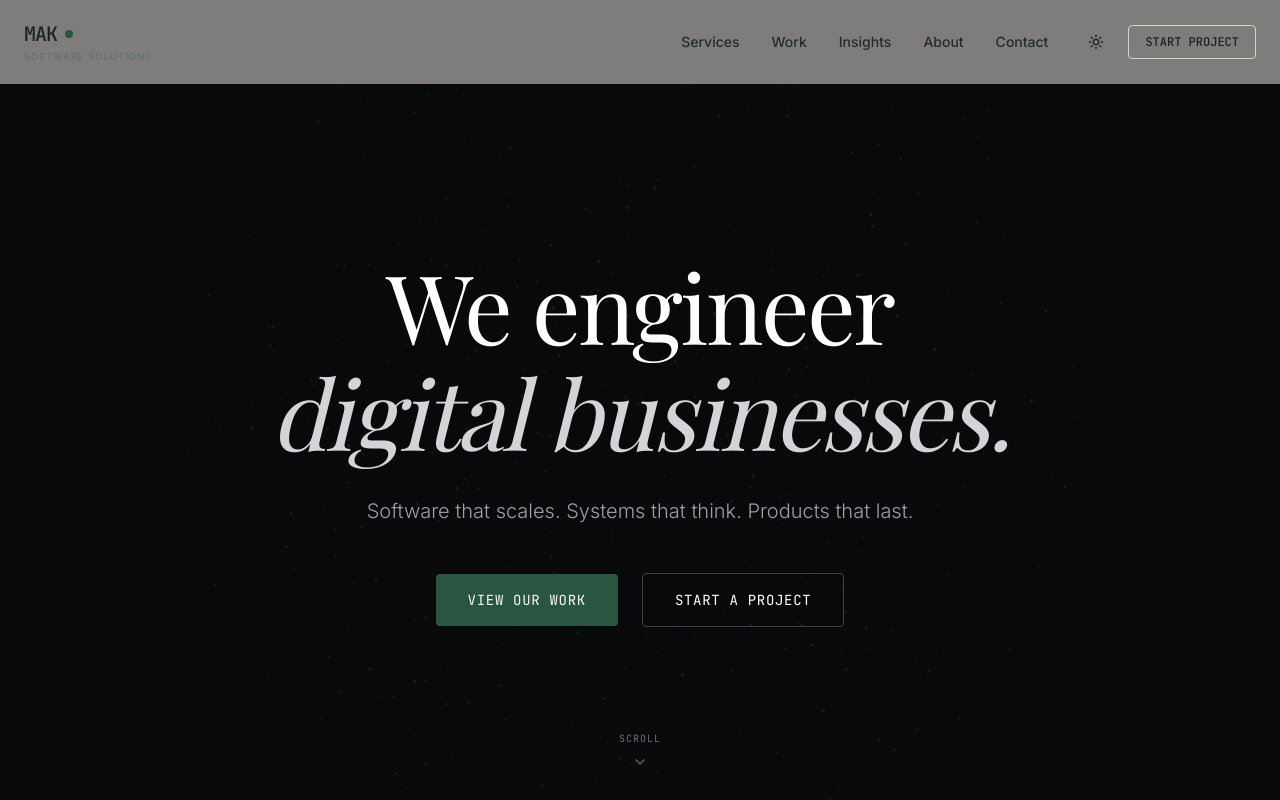
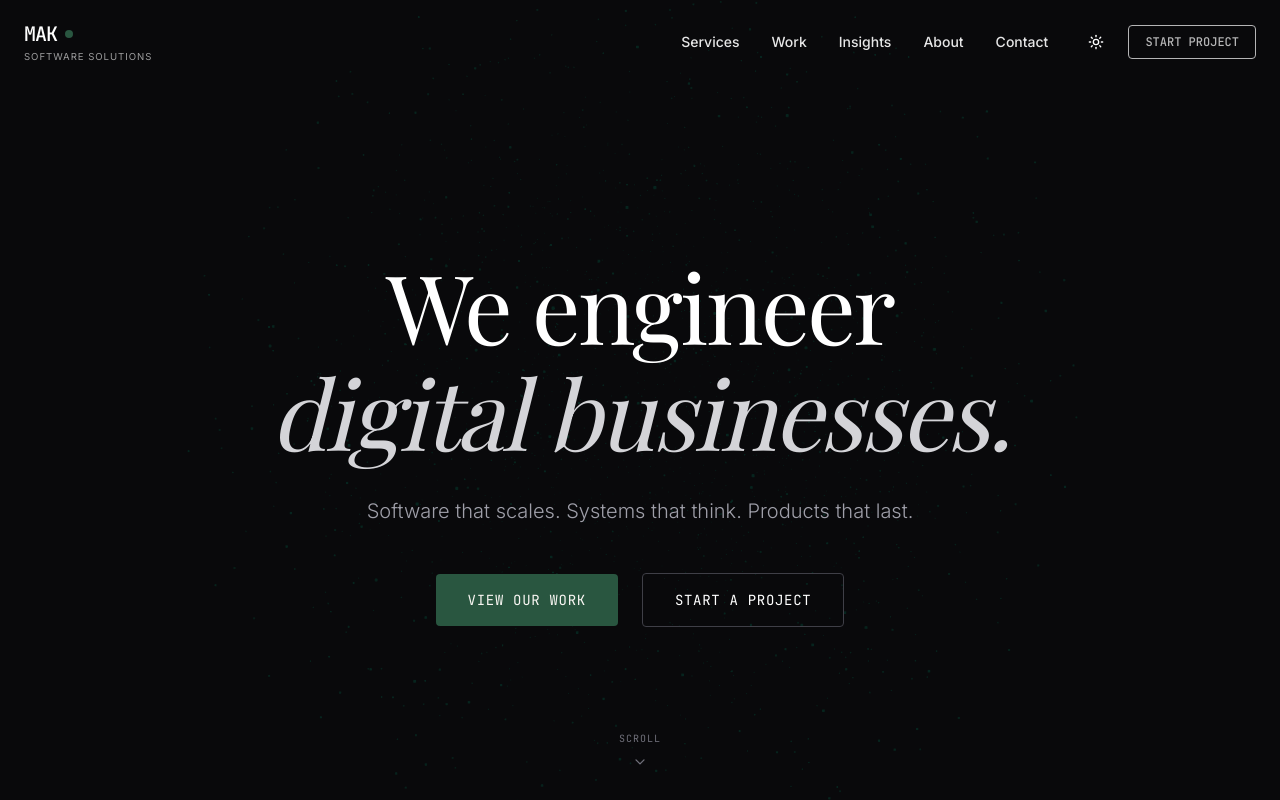
Before and after one commit to Khanmohammedahad-netizen/new-website, a React (Vite) app in the folder artifacts/mak-software/: page / in a window 1280 px wide. Shown: the top 800 px of the page. Built offline with nearby package versions, Linux system fonts and the light colour scheme; a web font is replaced by a local one.

Commit message:
Navbar: transparent bar with hero-aware link colour
White links over dark heroes, forest green over light heroes, theme-aware
green/white on bg-background hubs. Drops the blurred plate.

```diff
--- a/artifacts/mak-software/src/components/nav/Navbar.tsx
+++ b/artifacts/mak-software/src/components/nav/Navbar.tsx
@@ -34,13 +34,36 @@ export default function Navbar() {
     { name: 'Contact', href: '/contact' },
   ];
 
+  // Tone of the hero section at the top of each route, so transparent-navbar
+  // text stays readable: 'dark' heroes -> white text, 'light' heroes -> forest
+  // green, 'themed' (bg-background) -> green in light mode, white in dark mode.
+  function heroTone(path: string): 'dark' | 'light' | 'themed' {
+    if (path === '/') return 'dark';
+    if (path === '/about') return 'dark';
+    if (path === '/contact') return 'light';
+    if (path === '/work/third-place' || path === '/work/saas-ecosystem') return 'light';
+    if (path === '/work/mak-os' || path === '/work/7star-erp' || path === '/work/leadmine-ai') return 'dark';
+    if (path.startsWith('/services/')) return 'dark';
+    if (path.startsWith('/insights/')) return 'dark';
+    // Hubs and listing pages render on bg-background (theme-dependent).
+    return 'themed';
+  }
+
+  const tone = isScrolled ? 'themed' : heroTone(location);
+  const textColor =
+    tone === 'dark'
+      ? 'text-white'
+      : tone === 'light'
+        ? 'text-[#2D5A3D]'
+        : 'text-[#2D5A3D] dark:text-white';
+
   return (
     <>
       <header
-        className={`fixed top-0 w-full z-50 transition-all duration-300 ${
+        className={`fixed top-0 w-full z-50 transition-all duration-300 ${textColor} ${
           isScrolled
             ? 'bg-background/80 backdrop-blur-md border-b border-border py-3'
-            : 'bg-background/50 backdrop-blur-sm py-5'
+            : 'bg-transparent py-5'
         }`}
       >
         <div className="container mx-auto px-6 flex items-center justify-between">
@@ -49,7 +72,7 @@ export default function Navbar() {
               <span className="font-mono font-medium text-xl tracking-tighter">MAK</span>
               <div className="w-2 h-2 bg-primary rounded-sm transition-transform duration-300 group-hover:rotate-45" />
             </div>
-            <span className="font-sans text-[0.6rem] tracking-widest text-muted-foreground uppercase mt-0.5">
+            <span className="font-sans text-[0.6rem] tracking-widest uppercase mt-0.5 opacity-60">
               Software Solutions
             </span>
           </Link>
@@ -63,7 +86,7 @@ export default function Navbar() {
                   className="font-sans text-sm font-medium relative group"
                   data-testid={`link-${link.name.toLowerCase()}`}
                 >
-                  <span className="relative z-10 text-foreground/90 transition-colors group-hover:text-foreground">
+                  <span className="relative z-10 opacity-90 transition-opacity group-hover:opacity-100">
                     {link.name}
                   </span>
                   <span className="absolute -bottom-1 left-0 w-0 h-0.5 bg-primary transition-all duration-300 group-hover:w-full" />
@@ -84,7 +107,7 @@ export default function Navbar() {
 
               <Link
                 href="/contact"
-                className="font-mono text-xs font-medium px-4 py-2 border border-border rounded hover:border-primary hover:bg-primary/5 transition-colors"
+                className="font-mono text-xs font-medium px-4 py-2 border border-current rounded opacity-70 hover:opacity-100 hover:border-primary hover:text-primary transition-all"
                 data-testid="link-start-project-nav"
               >
                 START PROJECT
```
